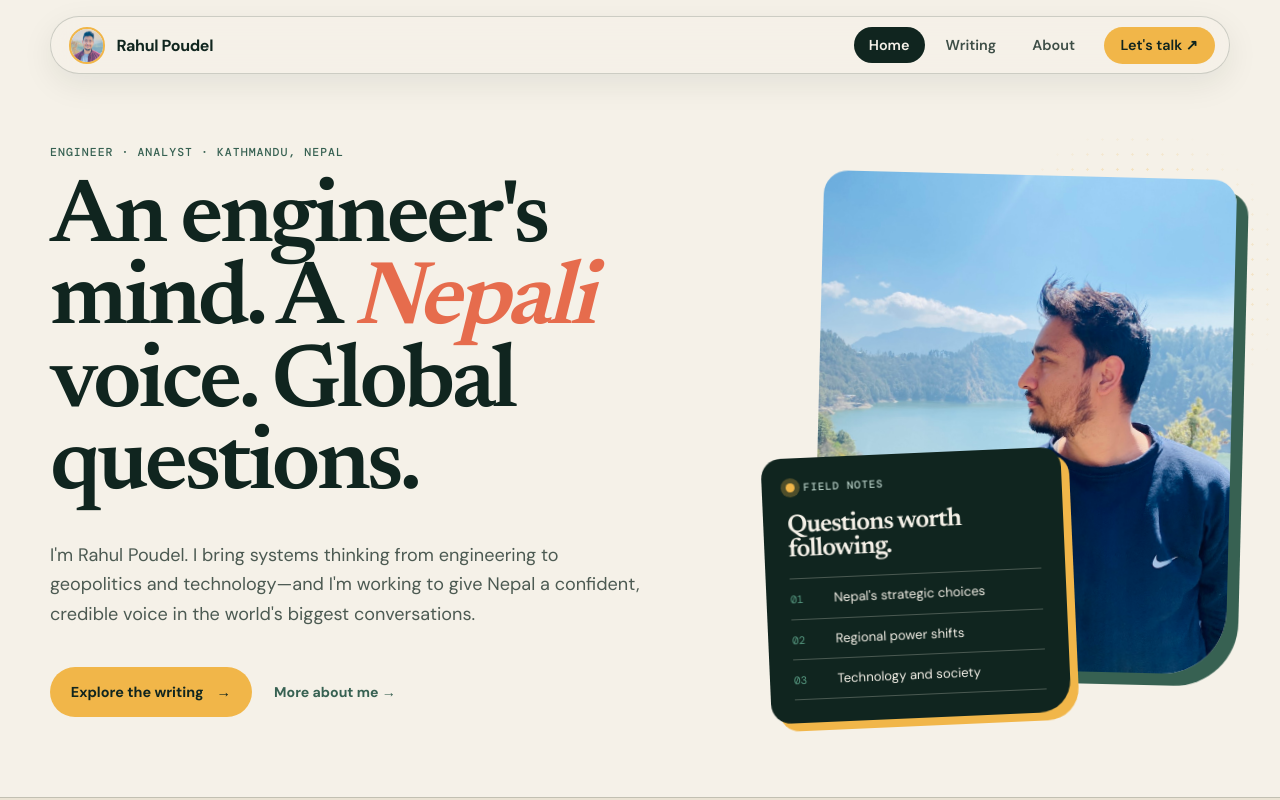
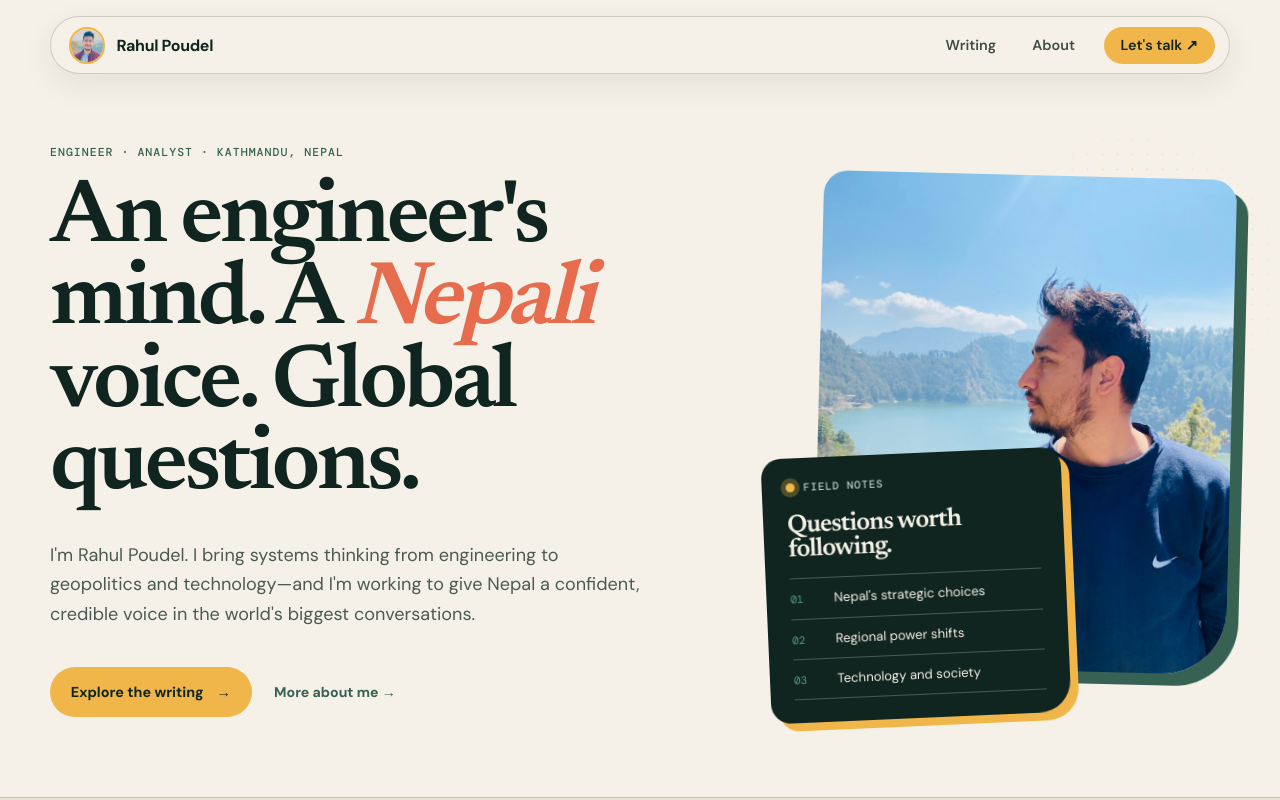
Before and after one commit to iamrahul1997/personal-rahul, a plain HTML site: page index.html in a window 1280 px wide. Shown: the top 800 px of the page. Drawn offline with nearby package versions, Linux system fonts and the light colour scheme.

Commit message:
Remove Home link from homepage navbar
The brand mark already links home; on the homepage the nav now shows
just Writing, About, and the contact CTA.

Co-Authored-By: Claude Fable 5 <noreply@anthropic.com>

```diff
--- a/index.html
+++ b/index.html
@@ -32,7 +32,6 @@
           <span class="sr-only">Open menu</span>
         </button>
         <nav id="primary-nav" class="primary-nav" aria-label="Primary navigation">
-          <a href="index.html" aria-current="page">Home</a>
           <a href="writing.html">Writing</a>
           <a href="about.html">About</a>
           <a href="contact.html" class="nav-cta">Let's talk <span aria-hidden="true">↗</span></a>
```
